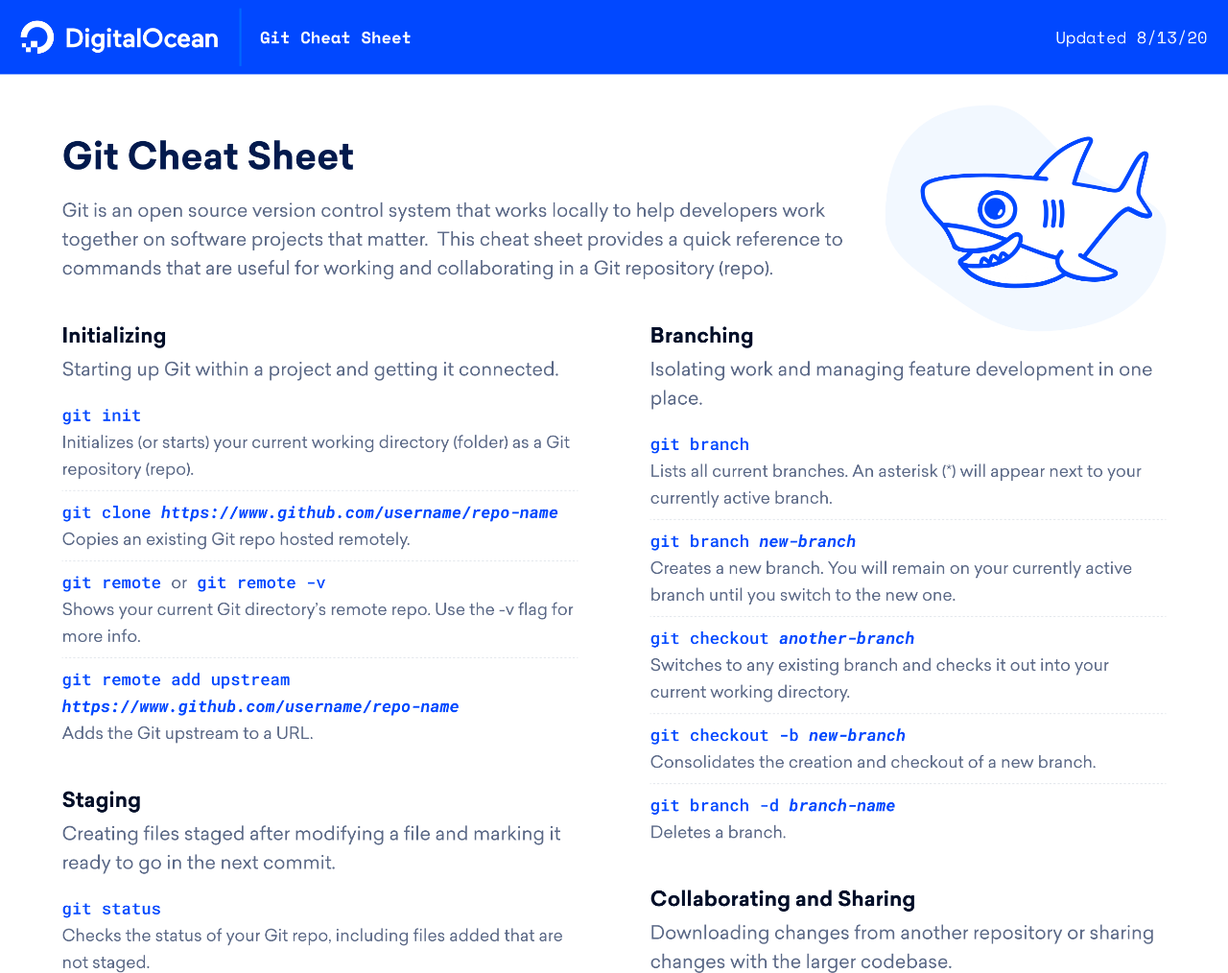
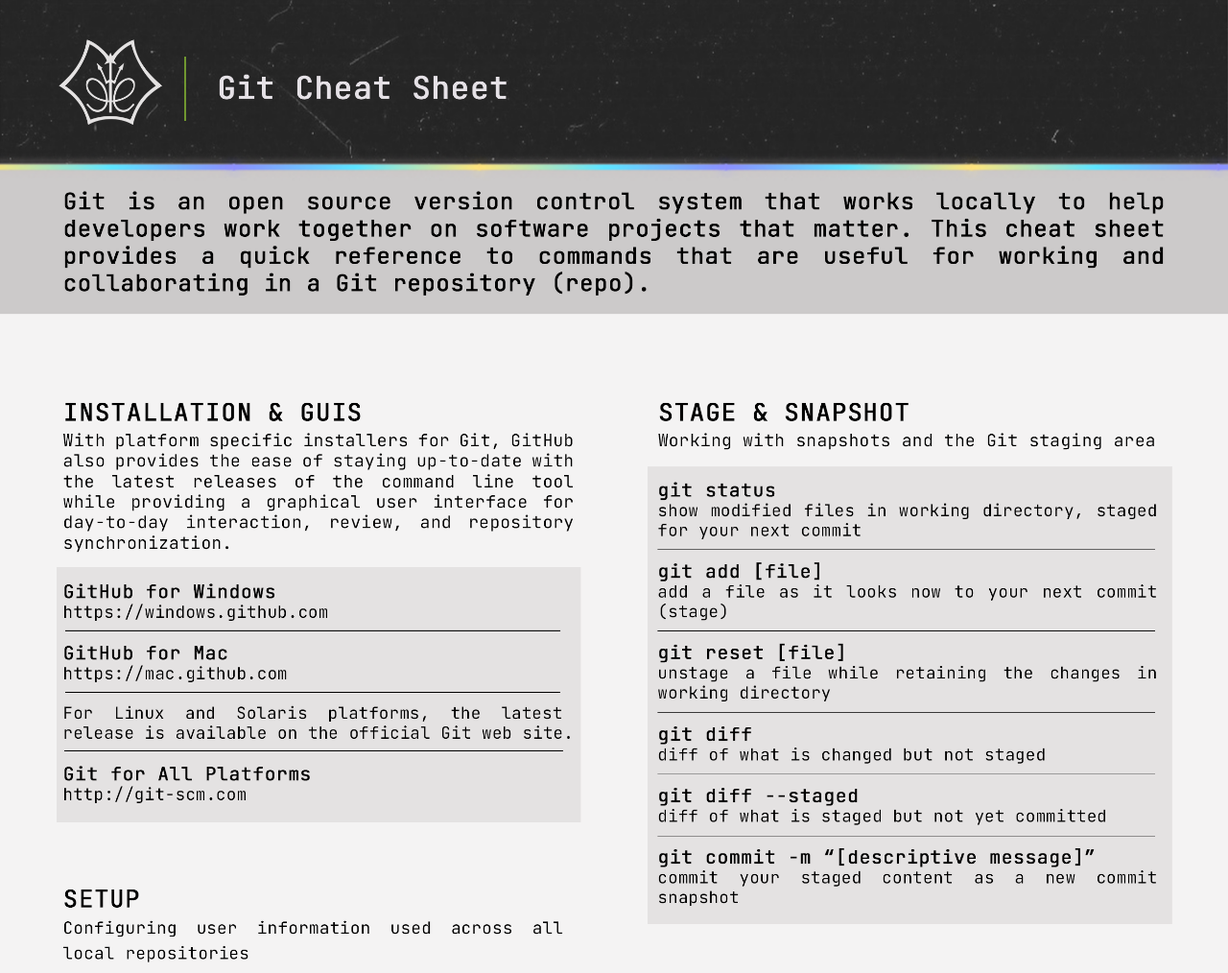
Before and after one commit to gouthamrajesh/cheatsheetpdf, a plain HTML site: page index.html in a window 1280 px wide. Shown: the top 1014 px of the page at 96% size. Drawn offline with Linux system fonts and the light colour scheme.

Commit message:
Page Updation

```diff
--- a/index.html
+++ b/index.html
@@ -12,6 +12,7 @@
     <!--<div class="embedder">
         <embed src="./cheatsheets/Git Cheatsheet Single Page.png"/>
     </div>-->
-    <img src="./cheatsheets/Git Cheatsheet Single Page.png" alt="Git Cheat Sheet" style="width: 100%; height: auto;">
+    <img src="./img/cheatsheet1.png" alt="Git Cheat Sheet" style="width: 100%; height: auto;">
+    <img src="./img/cheatsheet2.png" alt="Git Cheat Sheet" style="width: 100%; height: auto;">
 </body>
 </html>
```
Also changed, not shown: img/cheatsheet1.png (added), img/cheatsheet2.png (added).
